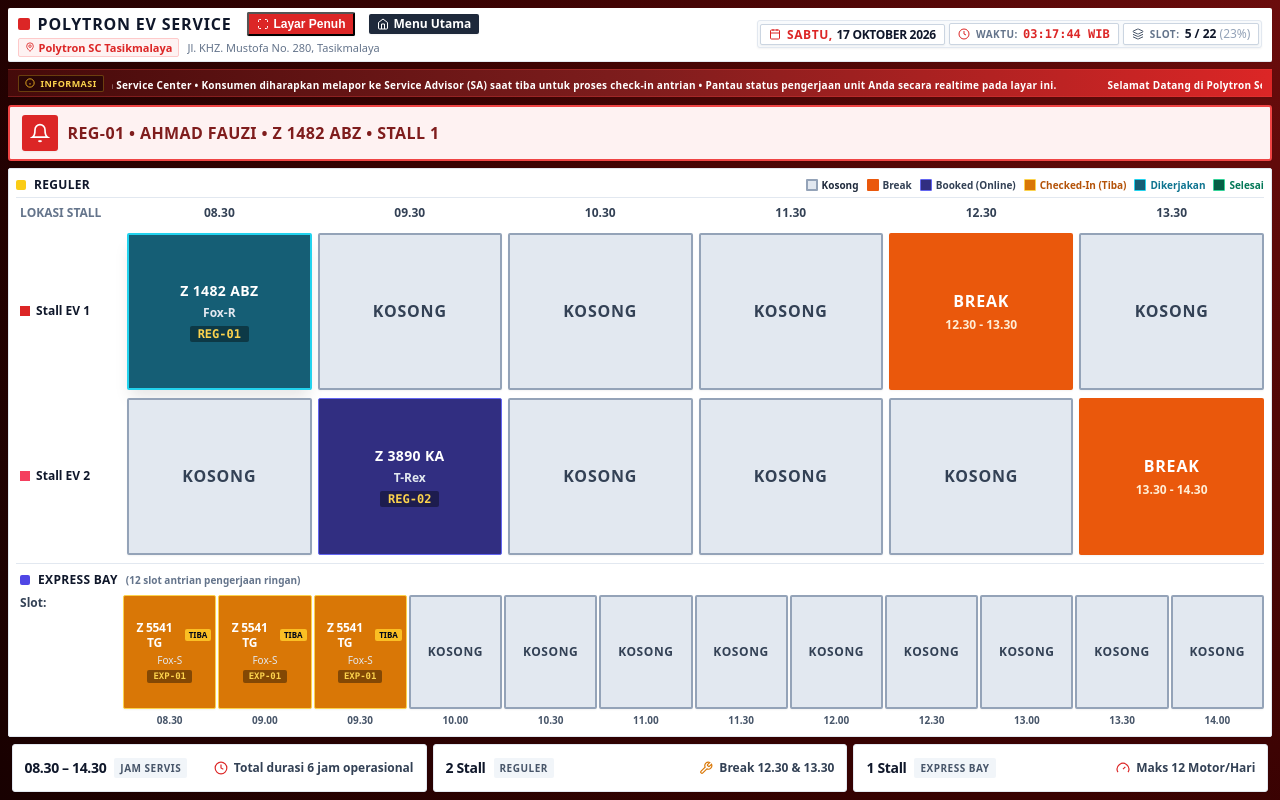
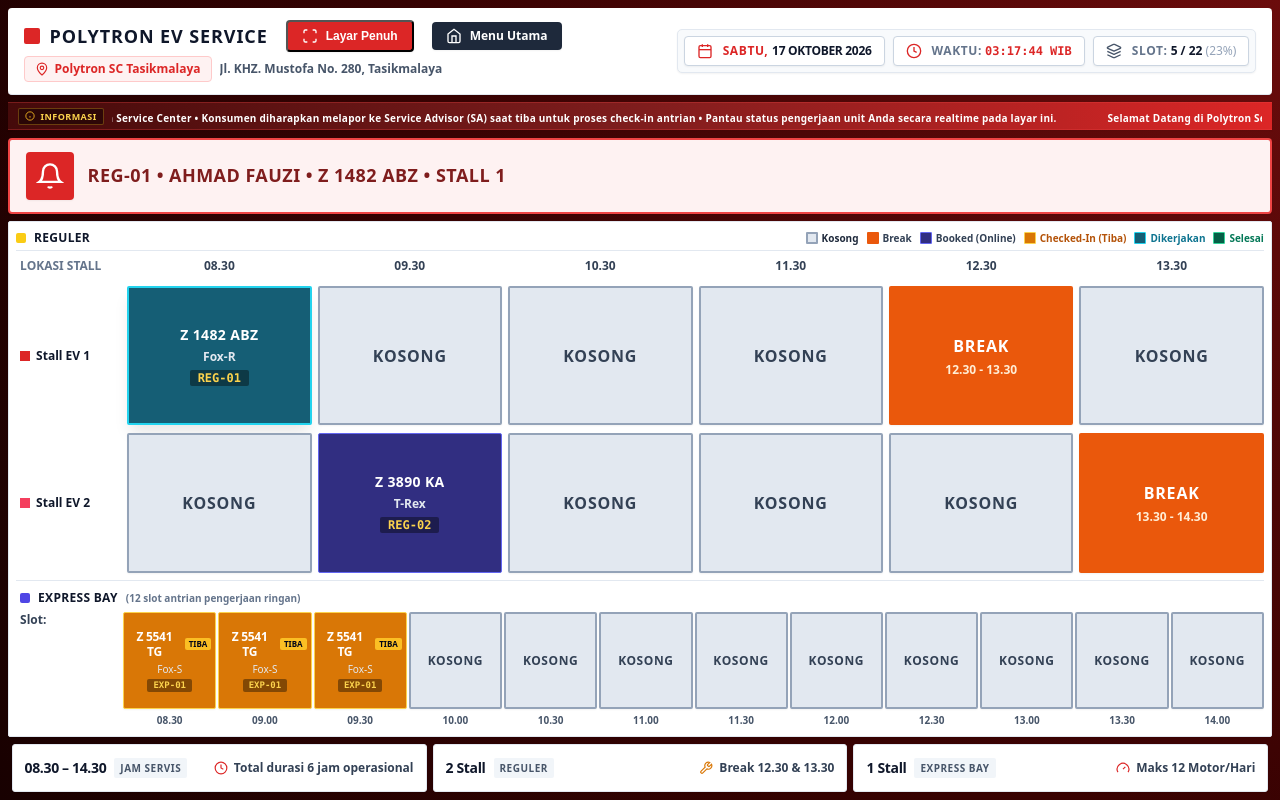
Before and after one commit to polytasikmalaya-maker/TESBOKING, a plain HTML site: page index.html in a window 1280 px wide. Drawn offline with Linux system fonts and the light colour scheme; no server answers.

Commit message:
Add files via upload

```diff
--- a/index.html
+++ b/index.html
@@ -84,9 +84,12 @@
       .sm\:h-8 { height: 2rem !important; }
       .sm\:w-8 { width: 2rem !important; }
       .sm\:p-1 { padding: 0.25rem !important; }
+      .sm\:p-1\.5 { padding: 0.375rem !important; }
+      .sm\:p-2 { padding: 0.5rem !important; }
       .sm\:px-0 { padding-left: 0 !important; padding-right: 0 !important; }
       .sm\:px-2\.5 { padding-left: 0.625rem !important; padding-right: 0.625rem !important; }
       .sm\:px-3 { padding-left: 0.75rem !important; padding-right: 0.75rem !important; }
+      .sm\:px-3\.5 { padding-left: 0.875rem !important; padding-right: 0.875rem !important; }
       .sm\:px-4 { padding-left: 1rem !important; padding-right: 1rem !important; }
       .sm\:px-5 { padding-left: 1.25rem !important; padding-right: 1.25rem !important; }
       .sm\:px-6 { padding-left: 1.5rem !important; padding-right: 1.5rem !important; }
@@ -279,6 +282,8 @@
     .text-lg { font-size: 1.125rem !important; line-height: 1.75rem !important; }
     .text-xl { font-size: 1.25rem !important; line-height: 1.75rem !important; }
     .text-2xl { font-size: 1.5rem !important; line-height: 2rem !important; }
+    .text-3xl { font-size: 1.875rem !important; line-height: 2.25rem !important; }
+    .text-4xl { font-size: 2.25rem !important; line-height: 2.5rem !important; }
 
     .font-normal { font-weight: 400 !important; }
     .font-medium { font-weight: 500 !important; }
@@ -302,19 +307,26 @@
     /* PADDINGS & GAPS */
     .p-0\.5 { padding: 0.125rem !important; }
     .p-1 { padding: 0.25rem !important; }
+    .p-1\.5 { padding: 0.375rem !important; }
+    .p-2 { padding: 0.5rem !important; }
     .px-0\.5 { padding-left: 0.125rem !important; padding-right: 0.125rem !important; }
     .px-1 { padding-left: 0.25rem !important; padding-right: 0.25rem !important; }
     .px-1\.5 { padding-left: 0.375rem !important; padding-right: 0.375rem !important; }
     .px-2 { padding-left: 0.5rem !important; padding-right: 0.5rem !important; }
     .px-2\.5 { padding-left: 0.625rem !important; padding-right: 0.625rem !important; }
     .px-3 { padding-left: 0.75rem !important; padding-right: 0.75rem !important; }
+    .px-3\.5 { padding-left: 0.875rem !important; padding-right: 0.875rem !important; }
     .px-4 { padding-left: 1rem !important; padding-right: 1rem !important; }
+    .px-5 { padding-left: 1.25rem !important; padding-right: 1.25rem !important; }
+    .px-6 { padding-left: 1.5rem !important; padding-right: 1.5rem !important; }
     .py-0\.2 { padding-top: 1px !important; padding-bottom: 1px !important; }
     .py-0\.5 { padding-top: 0.125rem !important; padding-bottom: 0.125rem !important; }
     .py-1 { padding-top: 0.25rem !important; padding-bottom: 0.25rem !important; }
     .py-1\.5 { padding-top: 0.375rem !important; padding-bottom: 0.375rem !important; }
     .py-2 { padding-top: 0.5rem !important; padding-bottom: 0.5rem !important; }
     .py-2\.5 { padding-top: 0.625rem !important; padding-bottom: 0.625rem !important; }
+    .py-3 { padding-top: 0.75rem !important; padding-bottom: 0.75rem !important; }
+    .py-3\.5 { padding-top: 0.875rem !important; padding-bottom: 0.875rem !important; }
     .pl-1 { padding-left: 0.25rem !important; }
     .pb-0\.5 { padding-bottom: 0.125rem !important; }
     .pb-1 { padding-bottom: 0.25rem !important; }
@@ -334,6 +346,9 @@
     .gap-1\.5 { gap: 0.375rem !important; }
     .gap-2 { gap: 0.5rem !important; }
     .gap-2\.5 { gap: 0.625rem !important; }
+    .gap-3 { gap: 0.75rem !important; }
+    .gap-3\.5 { gap: 0.875rem !important; }
+    .gap-4 { gap: 1rem !important; }
 
     /* SIZES */
     .w-full { width: 100% !important; }
@@ -358,6 +373,10 @@
     .h-9 { height: 2.25rem !important; }
     .w-10 { width: 2.5rem !important; }
     .h-10 { height: 2.5rem !important; }
+    .w-12 { width: 3rem !important; }
+    .h-12 { height: 3rem !important; }
+    .w-14 { width: 3.5rem !important; }
+    .h-14 { height: 3.5rem !important; }
     .max-w-md { max-width: 28rem !important; }
     .max-w-full { max-width: 100% !important; }
     .min-w-\[740px\] { min-width: 740px !important; }
@@ -366,6 +385,8 @@
     .rounded-\[2px\] { border-radius: 2px !important; }
     .rounded-\[3px\] { border-radius: 3px !important; }
     .rounded-\[4px\] { border-radius: 4px !important; }
+    .rounded-\[5px\] { border-radius: 5px !important; }
+    .rounded-\[6px\] { border-radius: 6px !important; }
 
     .shadow-xs { box-shadow: 0 1px 2px 0 rgba(0, 0, 0, 0.05) !important; }
     .shadow-sm { box-shadow: 0 1px 2px 0 rgba(0, 0, 0, 0.05) !important; }
@@ -420,63 +441,63 @@
   <div id="tvContainer">
 
     <!-- 1. TOP HEADER PANEL (LOGO, CABANG, JAM, TANGGAL & STATUS SLOT) -->
-    <div class="bg-white border-b border-slate-200 px-2.5 sm:px-3 py-1 sm:py-1.5 shadow-xs rounded-[2px] flex-shrink-0">
-      <div class="flex flex-col md:flex-row md:items-center justify-between gap-1.5">
+    <div class="bg-white border-b border-slate-200 px-4 sm:px-5 py-3 sm:py-3.5 shadow-xs rounded-[4px] flex-shrink-0" style="min-height: 74px;">
+      <div class="flex flex-col md:flex-row md:items-center justify-between gap-2.5">
 
         <!-- Logo & Nama Bengkel Service Center -->
         <div>
-          <div class="flex flex-wrap items-center gap-2">
-            <span class="w-3 h-3 bg-red-600 rounded-[2px]"></span>
-            <h1 class="text-base sm:text-lg md:text-xl font-black text-slate-900 tracking-wider uppercase">POLYTRON EV SERVICE</h1>
+          <div class="flex flex-wrap items-center gap-2.5 sm:gap-3">
+            <span class="w-4 h-4 sm:w-5 sm:h-5 bg-red-600 rounded-[2px]" style="display: inline-block; width: 18px; height: 18px; background-color: #dc2626;"></span>
+            <h1 class="text-lg sm:text-xl md:text-2xl font-black text-slate-900 tracking-wider uppercase">POLYTRON EV SERVICE</h1>
 
             <!-- Tombol Layar Penuh (Fullscreen Toggle) -->
-            <button onclick="toggleFullScreen()" id="btnFullscreenToggle" class="ml-2 px-2 py-0.5 bg-red-600 text-white font-bold text-xs flex items-center gap-1 shadow-xs rounded-[2px] cursor-pointer" title="Mode Layar Penuh">
-              <svg id="fsIcon" class="w-3 h-3 text-white" viewBox="0 0 24 24" fill="none" stroke="currentColor" stroke-width="2"><path d="M8 3H5a2 2 0 0 0-2 2v3"/><path d="M21 8V5a2 2 0 0 0-2-2h-3"/><path d="M3 16v3a2 2 0 0 0 2 2h3"/><path d="M16 21h3a2 2 0 0 0 2-2v-3"/></svg>
+            <button onclick="toggleFullScreen()" id="btnFullscreenToggle" class="ml-2 px-3.5 py-1.5 sm:px-4 sm:py-2 bg-red-600 text-white font-black text-xs sm:text-sm md:text-base flex items-center gap-2 shadow-xs rounded-[4px] cursor-pointer" title="Mode Layar Penuh">
+              <svg id="fsIcon" class="w-4 h-4 sm:w-5 sm:h-5 text-white" viewBox="0 0 24 24" fill="none" stroke="currentColor" stroke-width="2"><path d="M8 3H5a2 2 0 0 0-2 2v3"/><path d="M21 8V5a2 2 0 0 0-2-2h-3"/><path d="M3 16v3a2 2 0 0 0 2 2h3"/><path d="M16 21h3a2 2 0 0 0 2-2v-3"/></svg>
               <span>Layar Penuh</span>
             </button>
 
             <!-- Tombol Menu Utama (Buka App Lengkap / Booking) -->
-            <a href="index_full_app.html" id="btnMenuUtama" class="ml-1.5 px-2 py-0.5 bg-slate-800 hover:bg-slate-700 text-white font-bold text-xs flex items-center gap-1 shadow-xs rounded-[2px] cursor-pointer" style="text-decoration: none;" title="Buka Menu Utama / App Lengkap">
-              <svg class="w-3 h-3 text-white" viewBox="0 0 24 24" fill="none" stroke="currentColor" stroke-width="2"><path d="m3 9 9-7 9 7v11a2 2 0 0 1-2 2H5a2 2 0 0 1-2-2z"/><polyline points="9 22 9 12 15 12 15 22"/></svg>
+            <a href="index_full_app.html" id="btnMenuUtama" class="ml-2 px-3.5 py-1.5 sm:px-4 sm:py-2 bg-slate-800 hover:bg-slate-700 text-white font-black text-xs sm:text-sm md:text-base flex items-center gap-2 shadow-xs rounded-[4px] cursor-pointer" style="text-decoration: none;" title="Buka Menu Utama / App Lengkap">
+              <svg class="w-4 h-4 sm:w-5 sm:h-5 text-white" viewBox="0 0 24 24" fill="none" stroke="currentColor" stroke-width="2"><path d="m3 9 9-7 9 7v11a2 2 0 0 1-2 2H5a2 2 0 0 1-2-2z"/><polyline points="9 22 9 12 15 12 15 22"/></svg>
               <span>Menu Utama</span>
             </a>
           </div>
 
-          <div class="flex flex-wrap items-center gap-2 mt-0.5">
-            <span class="flex items-center gap-1 px-1.5 py-0.2 bg-red-50 text-red-600 border border-red-200 text-[11px] font-bold rounded-[2px]">
-              <svg class="w-2.5 h-2.5" viewBox="0 0 24 24" fill="none" stroke="currentColor" stroke-width="2"><path d="M20 10c0 4.993-5.539 10.193-7.399 11.799a1 1 0 0 1-1.202 0C9.539 20.193 4 14.993 4 10a8 8 0 0 1 16 0"/><circle cx="12" cy="10" r="3"/></svg>
+          <div class="flex flex-wrap items-center gap-2 sm:gap-2.5 mt-1 sm:mt-1.5">
+            <span class="flex items-center gap-1.5 px-2.5 py-1 bg-red-50 text-red-600 border border-red-200 text-xs sm:text-sm font-bold rounded-[4px]">
+              <svg class="w-3.5 h-3.5" viewBox="0 0 24 24" fill="none" stroke="currentColor" stroke-width="2"><path d="M20 10c0 4.993-5.539 10.193-7.399 11.799a1 1 0 0 1-1.202 0C9.539 20.193 4 14.993 4 10a8 8 0 0 1 16 0"/><circle cx="12" cy="10" r="3"/></svg>
               <span id="bannerSiteName">Polytron SC Tasikmalaya</span>
             </span>
-            <span id="bannerSiteAddress" class="text-[11px] text-slate-500 truncate max-w-md">Jl. KHZ. Mustofa No. 280, Tasikmalaya</span>
+            <span id="bannerSiteAddress" class="text-xs sm:text-sm text-slate-600 font-semibold truncate max-w-lg">Jl. KHZ. Mustofa No. 280, Tasikmalaya</span>
           </div>
         </div>
 
         <!-- Kontrol Live: Tanggal Hari Ini, Jam Bengkel, & Slot Terisi -->
-        <div class="flex items-center gap-1 sm:gap-1.5 bg-slate-50 border border-slate-200 p-0.5 sm:p-1 self-start md:self-auto flex-wrap sm:flex-nowrap shadow-xs rounded-[3px]">
+        <div class="flex items-center gap-2 sm:gap-2.5 bg-slate-50 border border-slate-200 p-1.5 sm:p-2 self-start md:self-auto flex-wrap sm:flex-nowrap shadow-xs rounded-[5px]">
 
           <!-- Tanggal Hari Ini (Nama Hari Huruf Kapital) -->
-          <div class="flex items-center gap-1.5 bg-white border border-slate-300 px-2 py-0.5 sm:py-1 rounded-[2px] shadow-xs select-none">
-            <svg class="w-3 h-3 text-red-600 flex-shrink-0" viewBox="0 0 24 24" fill="none" stroke="currentColor" stroke-width="2"><rect width="18" height="18" x="3" y="4" rx="2" ry="2"/><line x1="16" x2="16" y1="2" y2="6"/><line x1="8" x2="8" y1="2" y2="6"/><line x1="3" x2="21" y1="10" y2="10"/></svg>
-            <div class="leading-tight text-xs sm:text-sm font-black whitespace-nowrap">
+          <div class="flex items-center gap-2.5 bg-white border border-slate-300 px-3 py-1.5 sm:py-2 rounded-[4px] shadow-xs select-none">
+            <svg class="w-4 h-4 sm:w-5 sm:h-5 text-red-600 flex-shrink-0" viewBox="0 0 24 24" fill="none" stroke="currentColor" stroke-width="2"><rect width="18" height="18" x="3" y="4" rx="2" ry="2"/><line x1="16" x2="16" y1="2" y2="6"/><line x1="8" x2="8" y1="2" y2="6"/><line x1="3" x2="21" y1="10" y2="10"/></svg>
+            <div class="leading-tight text-xs sm:text-sm md:text-base lg:text-lg font-black whitespace-nowrap">
               <span id="tvDayNameDisplay" class="text-red-600 uppercase tracking-wider">SABTU, </span>
               <span id="tvFullDateDisplay" class="text-slate-900 uppercase tracking-tight">17 OKTOBER 2026</span>
             </div>
           </div>
 
           <!-- Jam Live Waktu Bengkel (Format Sama dengan Tanggal) -->
-          <div class="flex items-center gap-1.5 bg-white border border-slate-300 px-2 py-0.5 sm:py-1 rounded-[2px] shadow-xs select-none">
-            <svg class="w-3 h-3 text-red-600 flex-shrink-0" viewBox="0 0 24 24" fill="none" stroke="currentColor" stroke-width="2"><circle cx="12" cy="12" r="10"/><polyline points="12 6 12 12 16 14"/></svg>
-            <div class="leading-tight text-xs sm:text-sm font-black whitespace-nowrap">
-              <span class="text-slate-500 uppercase tracking-wider font-semibold text-[10px] sm:text-xs mr-0.5">WAKTU:</span>
+          <div class="flex items-center gap-2.5 bg-white border border-slate-300 px-3 py-1.5 sm:py-2 rounded-[4px] shadow-xs select-none">
+            <svg class="w-4 h-4 sm:w-5 sm:h-5 text-red-600 flex-shrink-0" viewBox="0 0 24 24" fill="none" stroke="currentColor" stroke-width="2"><circle cx="12" cy="12" r="10"/><polyline points="12 6 12 12 16 14"/></svg>
+            <div class="leading-tight text-xs sm:text-sm md:text-base lg:text-lg font-black whitespace-nowrap">
+              <span class="text-slate-500 uppercase tracking-wider font-bold text-xs sm:text-sm mr-1">WAKTU:</span>
               <span id="liveClock" class="font-mono font-bold text-red-600">08:30:00 WIB</span>
             </div>
           </div>
 
           <!-- Slot Terisi (Format Sama dengan Tanggal) -->
-          <div class="flex items-center gap-1.5 bg-white border border-slate-300 px-2 py-0.5 sm:py-1 rounded-[2px] shadow-xs select-none">
-            <svg class="w-3 h-3 text-slate-600 flex-shrink-0" viewBox="0 0 24 24" fill="none" stroke="currentColor" stroke-width="2"><path d="m12.83 2.18a2 2 0 0 0-1.66 0L2.6 6.08a1 1 0 0 0 0 1.83l8.58 3.91a2 2 0 0 0 1.66 0l8.58-3.9a1 1 0 0 0 0-1.83Z"/><path d="m22 17.65-9.17 4.16a2 2 0 0 1-1.66 0L2 17.65"/><path d="m22 12.65-9.17 4.16a2 2 0 0 1-1.66 0L2 12.65"/></svg>
-            <div class="leading-tight text-xs sm:text-sm font-black whitespace-nowrap">
-              <span class="text-slate-500 uppercase tracking-wider font-semibold text-[10px] sm:text-xs mr-0.5">SLOT:</span>
+          <div class="flex items-center gap-2.5 bg-white border border-slate-300 px-3 py-1.5 sm:py-2 rounded-[4px] shadow-xs select-none">
+            <svg class="w-4 h-4 sm:w-5 sm:h-5 text-slate-600 flex-shrink-0" viewBox="0 0 24 24" fill="none" stroke="currentColor" stroke-width="2"><path d="m12.83 2.18a2 2 0 0 0-1.66 0L2.6 6.08a1 1 0 0 0 0 1.83l8.58 3.91a2 2 0 0 0 1.66 0l8.58-3.9a1 1 0 0 0 0-1.83Z"/><path d="m22 17.65-9.17 4.16a2 2 0 0 1-1.66 0L2 17.65"/><path d="m22 12.65-9.17 4.16a2 2 0 0 1-1.66 0L2 12.65"/></svg>
+            <div class="leading-tight text-xs sm:text-sm md:text-base lg:text-lg font-black whitespace-nowrap">
+              <span class="text-slate-500 uppercase tracking-wider font-bold text-xs sm:text-sm mr-1">SLOT:</span>
               <span id="slotUsageDisplay" class="font-bold text-slate-900">0 / 22</span>
             </div>
           </div>
@@ -501,12 +522,12 @@
     </div>
 
     <!-- 3. BANNER SIARAN PANGGILAN AKTIF (NOW CALLING BROADCAST) -->
-    <div id="activeCallBanner" class="bg-red-50 border-2 border-red-500 px-3 sm:px-4 py-2 sm:py-2.5 shadow-xs flex items-center gap-2.5 sm:gap-3 rounded-[3px] flex-shrink-0" style="min-height: 48px;">
-      <div class="w-9 h-9 sm:w-10 sm:h-10 bg-red-600 flex items-center justify-center text-white font-black flex-shrink-0 rounded-[3px] shadow-xs">
-        <svg class="w-5 h-5 sm:w-6 sm:h-6 text-white" viewBox="0 0 24 24" fill="none" stroke="currentColor" stroke-width="2"><path d="M6 8a6 6 0 0 1 12 0c0 7 3 9 3 9H3s3-2 3-9"/><path d="M10.3 21a1.94 1.94 0 0 0 3.4 0"/></svg>
+    <div id="activeCallBanner" class="bg-red-50 border-2 border-red-500 px-4 sm:px-6 py-3 sm:py-3.5 shadow-sm flex items-center gap-3.5 sm:gap-4 rounded-[4px] flex-shrink-0" style="min-height: 64px;">
+      <div class="w-12 h-12 sm:w-14 sm:h-14 bg-red-600 flex items-center justify-center text-white font-black flex-shrink-0 rounded-[4px] shadow-sm">
+        <svg class="w-7 h-7 sm:w-8 sm:h-8 text-white" viewBox="0 0 24 24" fill="none" stroke="currentColor" stroke-width="2"><path d="M6 8a6 6 0 0 1 12 0c0 7 3 9 3 9H3s3-2 3-9"/><path d="M10.3 21a1.94 1.94 0 0 0 3.4 0"/></svg>
       </div>
       <div class="flex-1 overflow-hidden">
-        <div id="activeCallText" class="text-base sm:text-lg md:text-xl lg:text-2xl font-black text-red-900 uppercase tracking-wide truncate leading-tight">
+        <div id="activeCallText" class="text-lg sm:text-xl md:text-2xl lg:text-3xl font-black text-red-900 uppercase tracking-wide truncate leading-tight">
           SELAMAT DATANG DI POLYTRON SERVICE CENTER &bull; SILAKAN LAPOR KE SA UNTUK CHECK-IN ANTREAN
         </div>
       </div>
```
